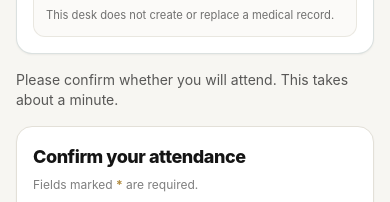
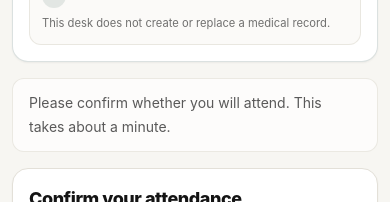
Before and after one commit to mrzulqarnainnadabo/iseyc-field-register-desk, a Next.js app: page / in a window 390 px wide. Shown: the part 1016-1218 px from the top of the page. Built offline with nearby package versions, Linux system fonts and the light colour scheme; no server answers.

Commit message:
Refine register desk page layout and responsive spacing

```diff
--- a/src/app/page.tsx
+++ b/src/app/page.tsx
@@ -11,58 +11,30 @@ import { ParticipationForm } from "@/components/ParticipationForm";
 import { COPY, EVENT } from "@/lib/constants";
 
 export default function Page() {
-  const defaultTab: TabKey = useMemo(() => {
-    const now = new Date();
-    const cutoff = new Date(EVENT.isoCutoff);
-    return now <= cutoff ? "rsvp" : "participation";
-  }, []);
-
+  const defaultTab: TabKey = useMemo(() => new Date() <= new Date(EVENT.isoCutoff) ? "rsvp" : "participation", []);
   const [tab, setTab] = useState<TabKey>(defaultTab);
   const [passcodeRequired, setPasscodeRequired] = useState(false);
   const [notionConfigured, setNotionConfigured] = useState(true);
 
   useEffect(() => {
-    fetch("/api/health")
-      .then((r) => r.json())
-      .then((d) => {
-        setPasscodeRequired(Boolean(d.staffPasscodeEnabled));
-        setNotionConfigured(Boolean(d.notionConfigured));
-      })
-      .catch(() => {
-        /* submit endpoints still validate server-side */
-      });
+    fetch("/api/health").then((r) => r.json()).then((d) => { setPasscodeRequired(Boolean(d.staffPasscodeEnabled)); setNotionConfigured(Boolean(d.notionConfigured)); }).catch(() => {});
   }, []);
 
   return (
-    <div className="flex min-h-screen flex-col">
+    <div className="flex min-h-screen flex-col bg-desk-paper">
       <Header />
-
-      <main className="mx-auto w-full max-w-2xl flex-1 px-4 py-6">
-        {!notionConfigured && (
-          <div
-            className="mb-4 rounded-lg border border-amber-300/80 bg-amber-50 px-3 py-3 text-sm text-amber-950"
-            role="status"
-          >
-            {COPY.configBanner}
-          </div>
-        )}
-
-        <div className="mb-5">
-          <Tabs active={tab} onChange={setTab} />
-        </div>
-
+      <main className="mx-auto w-full max-w-3xl flex-1 px-3 py-5 sm:px-6 sm:py-8">
+        {!notionConfigured && <div className="mb-5 rounded-xl border border-amber-300/80 bg-amber-50 px-4 py-3 text-sm leading-relaxed text-amber-950" role="status">{COPY.configBanner}</div>}
+        <div className="mb-5 sm:mb-6"><Tabs active={tab} onChange={setTab} /></div>
         {tab === "rsvp" ? (
-          <div className="flex flex-col gap-4">
+          <div className="space-y-4 sm:space-y-5">
             <EventStrip />
             <TrustStrip />
-            <p className="text-sm text-desk-ink/70">{COPY.rsvpIntro}</p>
+            <div className="rounded-xl border border-desk-line/70 bg-white/70 px-4 py-3 sm:px-5"><p className="text-sm leading-6 text-desk-ink/70">{COPY.rsvpIntro}</p></div>
             <RsvpForm />
           </div>
-        ) : (
-          <ParticipationForm passcodeRequired={passcodeRequired} />
-        )}
+        ) : <ParticipationForm passcodeRequired={passcodeRequired} />}
       </main>
-
       <Footer />
     </div>
   );
```
